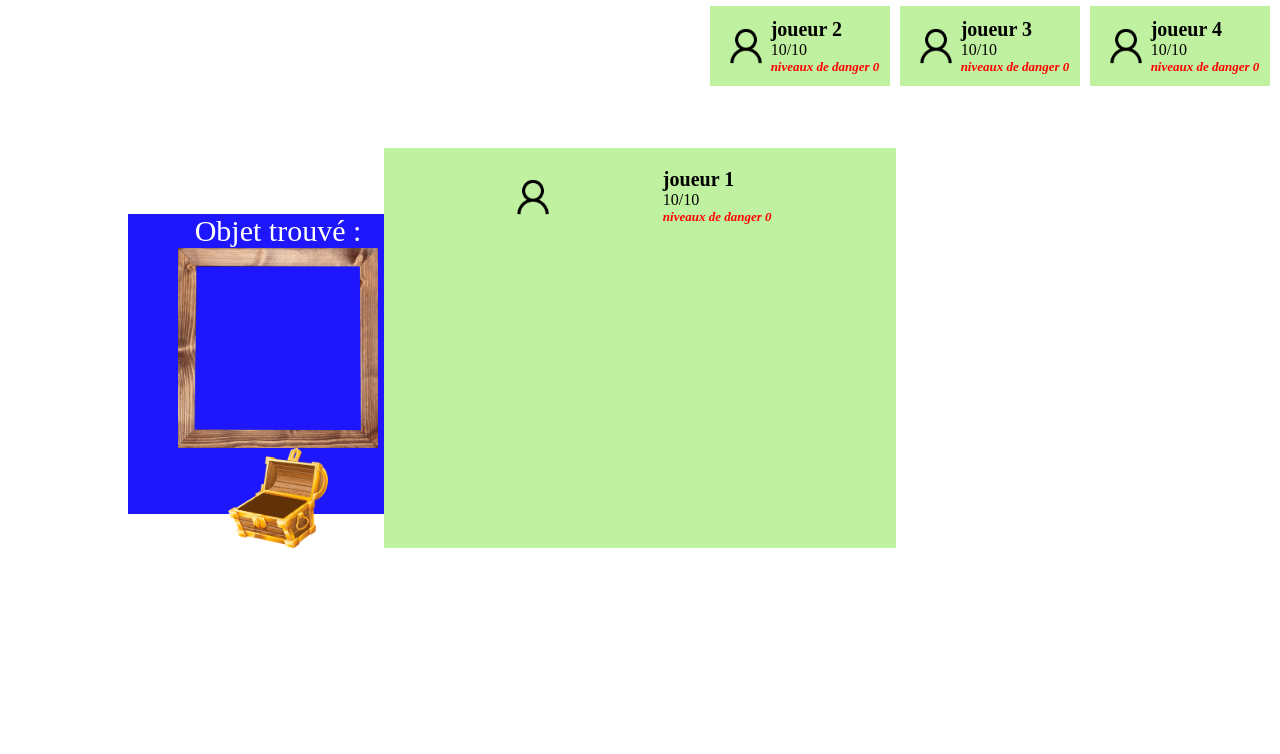
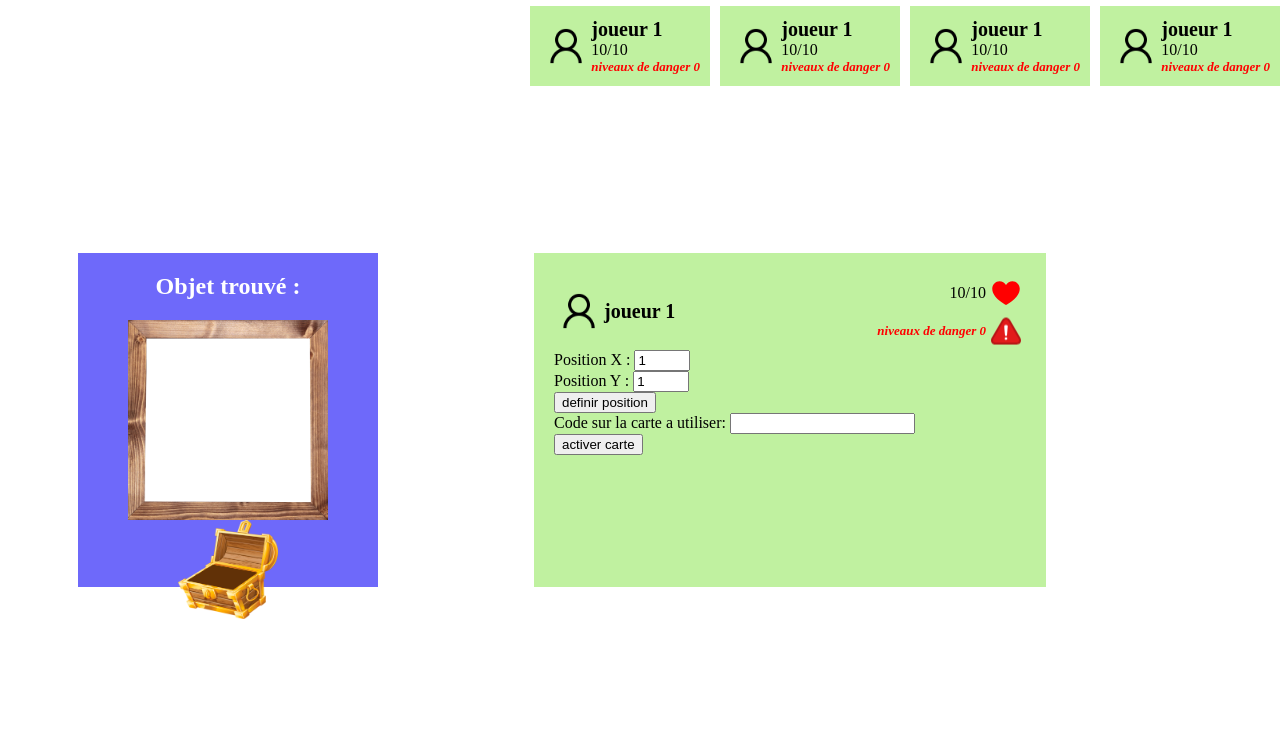
Before and after one commit to EdoardoCC/Exam-urbex, a plain HTML site: page pages/game.html in a window 1280 px wide. Shown: the part 52-806 px from the top of the page. Drawn offline with Linux system fonts and the light colour scheme.

Commit message:
update changement des noms des class pour les rendres plus simple a lire

```diff
--- a/css/game.css
+++ b/css/game.css
@@ -1,3 +1,5 @@
+/* ------- Default page layout style ------- */
+
 *,
 *::after,
 *::before {
@@ -6,117 +8,67 @@
 
 html,
 body {
+	height: 100vh;
 	margin: 0;
-	height: 100vh;
+	padding: 0;
 }
 
-#titre {
+/* Make main take all space */
+body {
+	display: flex;
+	flex-direction: column;
+}
+
+main {
+	flex: 1;
+}
+
+h1 {
 	/* center the text */
 	text-align: center;
 	margin-top: auto;
 }
 
-#player-contenaire {
+/* ------- Player list ------- */
+
+#player-list-contanaire {
 	display: flex;
-	flex-direction: row;
 	justify-content: flex-end;
 }
 
-.photoprofil {
+.player-contenaire {
+	display: flex;
+	align-items: center;
+	justify-content: flex-end;
+	margin-left: 10px;
+}
+
+.player-contenaire {
+	/* Style */
+	background-color: rgb(192, 241, 160);
+	height: 80px;
+	width: 180px;
+	min-width: fit-content;
+	padding: 10px;
+
+	/* Flex */
+	display: flex;
+	flex-direction: row;
+}
+
+.avatar {
 	width: 50px;
 	height: 50px;
 }
 
-.phototexteprofil {
-	/* Style */
-	background-color: rgb(192, 241, 160);
-	height: 80px;
-	width: 180px;
-}
-
-/* Rajoute certain style ".playing" n'est pas présent */
-.phototexteprofil:not(.playing) {
-	margin: 0 10px 0 0;
-
-	/* Flex Settings */
-	display: flex;
-	flex-wrap: nowrap;
-	flex-direction: row;
-	align-items: center;
-	justify-content: center;
-}
-
-.textprofil {
+.player-name {
 	font-weight: bold;
 	font-size: 20px;
 }
 
-.player-short-data {
+.player-info {
 	display: flex;
 	flex-direction: column;
-}
-
-#objet {
-	background-color: rgb(30, 23, 253);
-	height: 300px;
-	width: 300px;
-	margin-left: 10%;
-	margin-top: 10%;
-	display: flex;
-	flex-direction: column;
-	justify-content: space-between;
-}
-
-#textobjet {
-	display: flex;
-	justify-content: center;
-	font-size: 30px;
-	color: white;
-}
-
-#coffreimg {
-	height: 100px;
-	width: 100px;
-}
-
-#coffreposition {
-	display: flex;
-	justify-content: center;
-}
-
-#quadre {
-	height: 200px;
-	width: 200px;
-}
-
-#quadreposotion {
-	display: flex;
-	justify-content: center;
-}
-
-.player {
-	display: flex;
-	align-items: center;
-}
-
-.playing {
-	/* Style */
-	padding: 20px;
-
-	/* Center div */
-	position: absolute;
-	top: 50%;
-	left: 50%;
-	transform: translate(-50%, -50%);
-
-	/* Change height */
-	height: 50% !important;
-	width: 40% !important;
-
-	/* flex settings */
-	flex-wrap: wrap;
-	align-content: flex-start;
-	justify-content: space-evenly;
 }
 
 .danger-lvl {
@@ -126,10 +78,68 @@ body {
 	color: red;
 }
 
-/* fait clignoter la couleur quand en danger */
-.en-danger {
-	animation: color-beat 1000ms ease-in-out infinite;
+/* ------- Objet info ------- */
+
+#game-info-contanaire {
+	display: flex;
+	height: 90%;
+	align-items: center;
+	justify-content: space-around;
 }
+
+#objet-contenaire {
+	background-color: rgb(110, 105, 250);
+	height: 50%;
+	width: 300px;
+	display: flex;
+	flex-direction: column;
+	justify-content: space-between;
+	align-items: center;
+}
+
+#objet-contenaire h2 {
+	color: white;
+}
+
+#quadre {
+	height: 200px;
+	width: 200px;
+	background-color: white;
+}
+
+#coffre {
+	height: 100px;
+	width: 100px;
+}
+
+/* ------- Playing ------- */
+
+#player-playing {
+  padding: 20px;
+	height: 50%;
+	width: 40%;
+	background-color: rgb(192, 241, 160);
+}
+
+#player-info-contenaire {
+	display: flex;
+	justify-content: space-between;
+}
+
+.user-contenaire,
+.info-contenaire {
+	display: flex;
+	align-items: center;
+	justify-content: flex-end;
+}
+
+.heart,
+.warning {
+	width: 40px;
+	animation: heartbeat 1s infinite;
+}
+
+/* ------- Animation ------- */
 
 @keyframes color-beat {
 	0% {
@@ -139,3 +149,24 @@ body {
 		background-color: rgb(241, 160, 160);
 	}
 }
+
+@keyframes heartbeat {
+	0% {
+		transform: scale(0.75);
+	}
+	20% {
+		transform: scale(1);
+	}
+	40% {
+		transform: scale(0.75);
+	}
+	60% {
+		transform: scale(1);
+	}
+	80% {
+		transform: scale(0.75);
+	}
+	100% {
+		transform: scale(0.75);
+	}
+}
--- a/javascripts/game.js
+++ b/javascripts/game.js
@@ -18,6 +18,7 @@ const maxX = 52,
 		posY: 16,
 		pv: 10,
 		htmlElement: Joueur1Element,
+		inventaire: [],
 	},
 	joueur2 = {
 		name: 'joueur2',
@@ -25,6 +26,7 @@ const maxX = 52,
 		posY: 15,
 		pv: 10,
 		htmlElement: Joueur2Element,
+		inventaire: [],
 	},
 	joueur3 = {
 		name: 'joueur3',
@@ -32,6 +34,7 @@ const maxX = 52,
 		posY: 14,
 		pv: 10,
 		htmlElement: Joueur3Element,
+		inventaire: [],
 	},
 	joueur4 = {
 		name: 'joueur4',
@@ -39,6 +42,7 @@ const maxX = 52,
 		posY: 13,
 		pv: 10,
 		htmlElement: Joueur4Element,
+		inventaire: [],
 	},
 	listJoueur = [joueur1, joueur2, joueur3, joueur4];
 
@@ -60,7 +64,7 @@ function finTour() {
 }
 
 function dangerLvl(joueur, danger) {
-	joueur.htmlElement.children[1].children[2].textContent = `niveaux de danger ${danger}`;
+	joueur.htmlElement.children[0].children[1].children[2].textContent = `niveaux de danger ${danger}`;
 }
 
 function checkDanger(fantomeX, fantomeY, attack) {
--- a/pages/game.html
+++ b/pages/game.html
@@ -1,51 +1,95 @@
 <!DOCTYPE html>
 <html lang="en">
 	<head>
-		<title>Exam Noel</title>
+		<meta charset="UTF-8" />
+		<meta name="viewport" content="width=device-width, initial-scale=1.0" />
+		<title>Prototype Urbex</title>
 		<link rel="stylesheet" href="../css/game.css" />
 	</head>
 	<body>
-		<h1 id="titre">Urbex</h1>
-		<section id="player-contenaire">
-			<article id="joueur1" class="player phototexteprofil">
-				<img class="photoprofil" src="../assets/images/User_Icon.png" />
-				<div class="player-short-data">
-					<span class="textprofil">joueur 1</span>
-					<span class="hp">10/10</span>
-					<span class="danger-lvl">niveaux de danger 5</span>
+		<header>
+			<h1>Prototype Urbex</h1>
+		</header>
+		<main>
+			<section id="player-list-contanaire">
+				<article id="player1" class="player-contenaire">
+					<img class="avatar" src="../assets/images/User_Icon.png" />
+					<div class="player-info">
+						<span id="player1-name" class="player-name">joueur 1</span>
+						<span id="player1-hp" class="hp">10/10</span>
+						<span id="player1-danger-lvl" class="danger-lvl">niveaux de danger 0</span>
 					</div>
 				</article>
-			<article id="joueur2" class="player phototexteprofil">
-				<img class="photoprofil" src="../assets/images/User_Icon.png" />
-				<div class="player-short-data">
-					<span class="textprofil">joueur 2</span>
-					<span class="hp">10/10</span>
-					<span class="danger-lvl">niveaux de danger 5</span>
+				<article id="player1" class="player-contenaire">
+					<img class="avatar" src="../assets/images/User_Icon.png" />
+					<div class="player-info">
+						<span id="player1-name" class="player-name">joueur 1</span>
+						<span id="player1-hp" class="hp">10/10</span>
+						<span id="player1-danger-lvl" class="danger-lvl">niveaux de danger 0</span>
 					</div>
 				</article>
-			<article id="joueur3" class="player phototexteprofil">
-				<img class="photoprofil" src="../assets/images/User_Icon.png" />
-				<div class="player-short-data">
-					<span class="textprofil">joueur 3</span>
-					<span class="hp">10/10</span>
-					<span class="danger-lvl">niveaux de danger 5</span>
+				<article id="player1" class="player-contenaire">
+					<img class="avatar" src="../assets/images/User_Icon.png" />
+					<div class="player-info">
+						<span id="player1-name" class="player-name">joueur 1</span>
+						<span id="player1-hp" class="hp">10/10</span>
+						<span id="player1-danger-lvl" class="danger-lvl">niveaux de danger 0</span>
 					</div>
 				</article>
-			<article id="joueur4" class="player phototexteprofil">
-				<img class="photoprofil" src="../assets/images/User_Icon.png" />
-				<div class="player-short-data">
-					<span class="textprofil">joueur 4</span>
-					<span class="hp">10/10</span>
-					<span class="danger-lvl">niveaux de danger 5</span>
+				<article id="player1" class="player-contenaire">
+					<img class="avatar" src="../assets/images/User_Icon.png" />
+					<div class="player-info">
+						<span id="player1-name" class="player-name">joueur 1</span>
+						<span id="player1-hp" class="hp">10/10</span>
+						<span id="player1-danger-lvl" class="danger-lvl">niveaux de danger 0</span>
 					</div>
 				</article>
 			</section>
-
-		<section id="objet">
-			<article id="textobjet">Objet trouvé :</article>
-			<article id="quadreposotion"><img id="quadre" src="../assets/images/quadre.png" /></article>
-			<article id="coffreposition"><img id="coffreimg" src="../assets/images/coffre_PNG.png" /></article>
+			<section id="game-info-contanaire">
+				<article id="objet-contenaire">
+					<h2>Objet trouvé :</h2>
+					<img id="quadre" src="../assets/images/quadre.png" />
+					<img id="coffre" src="../assets/images/coffre_PNG.png" />
+				</article>
+				<article id="player-playing">
+					<div id="player-info-contenaire">
+						<div class="user-contenaire">
+							<img class="avatar" src="../assets/images/User_Icon.png" />
+							<span class="player-name">joueur 1</span>
+						</div>
+						<div>
+							<div class="info-contenaire">
+								<span class="hp">10/10</span>
+								<img class="heart" src="../assets/images/heart.svg" alt="heart" />
+							</div>
+							<div class="info-contenaire">
+								<span class="danger-lvl">niveaux de danger 0</span>
+								<img class="warning" src="../assets/images/warning.svg" alt="warning" />
+							</div>
+						</div>
+					</div>
+					<div>
+						<div>
+							<label for="posX">Position X :</label>
+							<input type="number" name="posX" id="posX" min="1" max="52" value="1" />
+						</div>
+						<div>
+							<label for="posY">Position Y :</label>
+							<input type="number" name="posY" id="posY" min="1" max="29" value="1" />
+						</div>
+						<button>definir position</button>
+					</div>
+					<div>
+						<div>
+							<label for="carte">Code sur la carte a utiliser:</label>
+							<input type="text" name="carte" id="carte" maxlength="6" />
+						</div>
+						<button>activer carte</button>
+						<span id="carte résultat"></span>
+					</div>
+				</article>
+				<article id="end-tour"></article>
 			</section>
+		</main>
 	</body>
-	<script src="../javascripts/game.js"></script>
 </html>
```
Also changed, not shown: index.html (+2 -4 lines), javascripts/acceuil.js (+12 -0 lines), assets/images/heart.svg (added), assets/images/warning.svg (added). Lines whose indentation alone changed are shown as unchanged.
